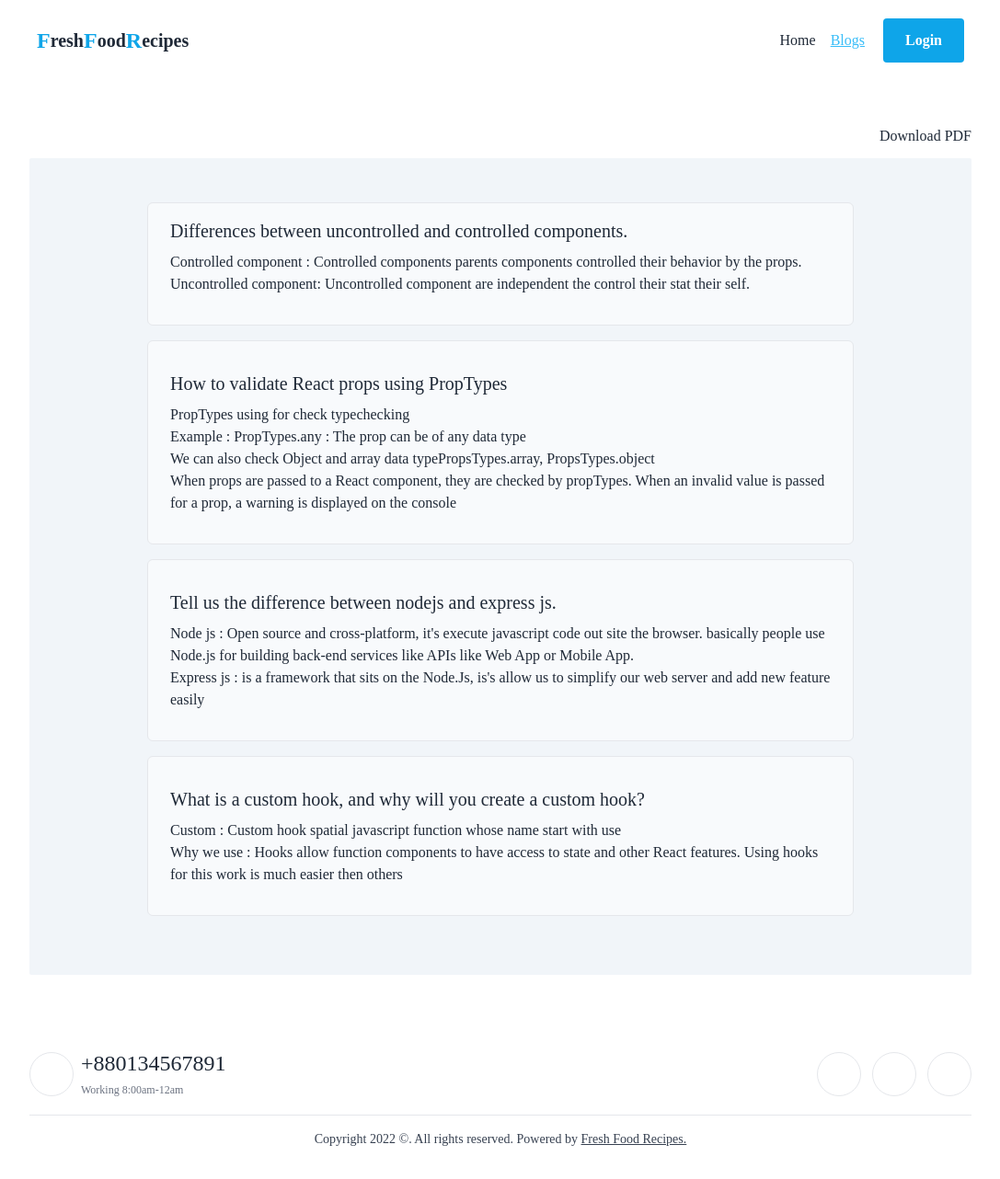
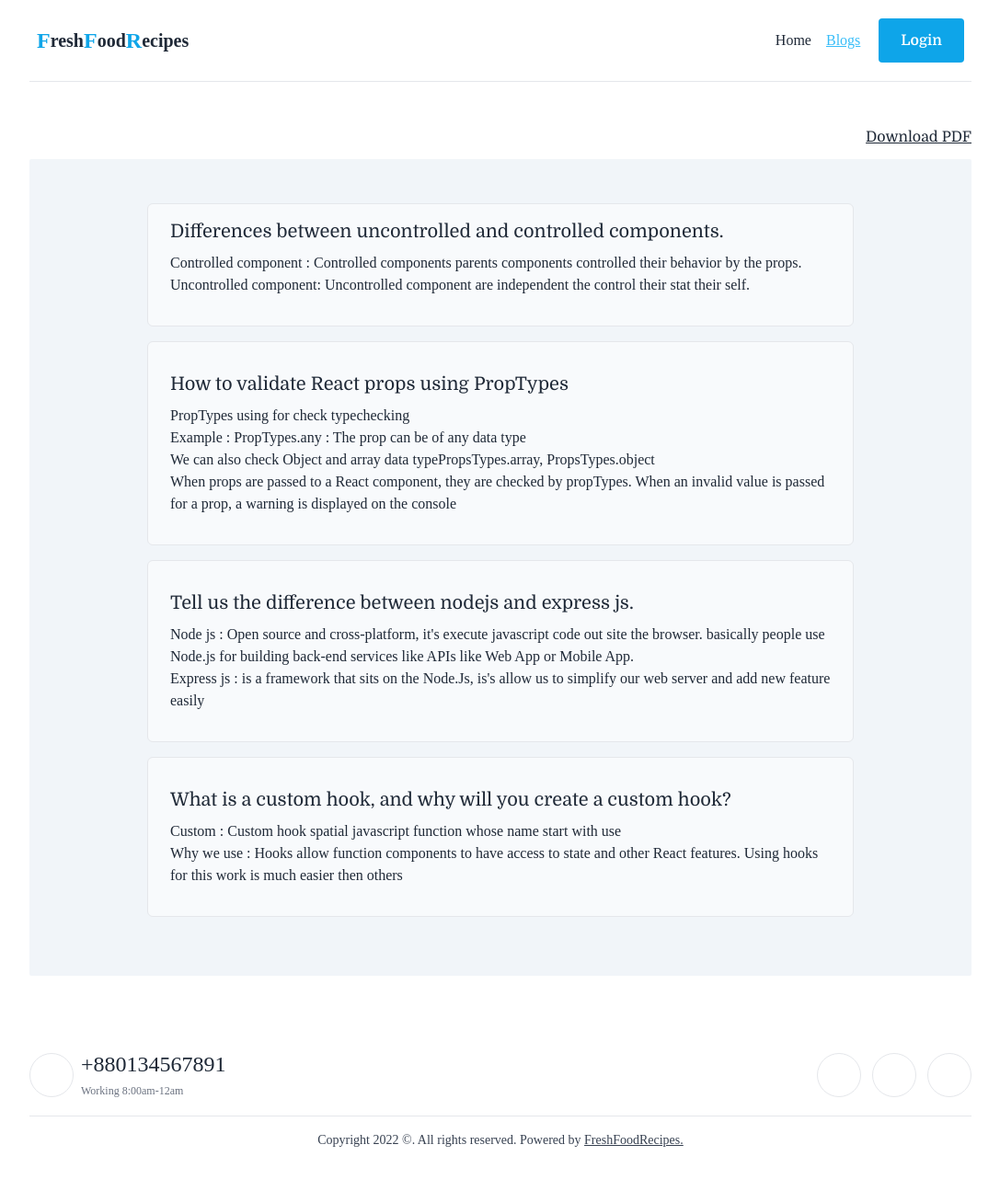
Before and after one commit to pm-rahman/frash-food-recipe-client, a React (Vite) app: page /blogs in a window 1280 px wide. Shown: the whole page at 92% size, without its empty margins (96-1183 px from the left). Built offline with nearby package versions, Linux system fonts and the light colour scheme; no server answers; some icons are missing.

Commit message:
after all check

```diff
--- a/index.html
+++ b/index.html
@@ -1,13 +1,18 @@
 <!DOCTYPE html>
 <html lang="en">
+
 <head>
   <meta charset="UTF-8" />
   <meta name="viewport" content="width=device-width, initial-scale=1.0" />
-    <link rel="shortcut icon" href="/src/assets/logo.png" type="image/x-icon">
-    <title>Fresh Food Recipes</title>
+  <link rel="preconnect" href="https://fonts.googleapis.com">
+  <link rel="preconnect" href="https://fonts.gstatic.com" crossorigin>
+  <link href="https://fonts.googleapis.com/css2?family=Domine:wght@400;500;600;700&display=swap" rel="stylesheet">
+  <title>Fresh-Food-Recipes</title>
 </head>
+
 <body>
   <div id="root"></div>
   <script type="module" src="/src/main.jsx"></script>
 </body>
+
 </html>
--- a/src/Components/Footer/Footer.jsx
+++ b/src/Components/Footer/Footer.jsx
@@ -19,7 +19,7 @@ const Footer = () => {
                 </div>
             </div>
             <hr />
-            <p className='mt-4 text-gray-700 text-center text-sm'>Copyright 2022 ©. All rights reserved. Powered by <Link className='underline'>Fresh Food Recipes.</Link></p>
+            <p className='mt-4 text-gray-700 text-center text-sm'>Copyright 2022 ©. All rights reserved. Powered by <Link className='underline'>FreshFoodRecipes.</Link></p>
         </div>
     );
 };
--- a/src/Pages/BlogPage/BlogPage.jsx
+++ b/src/Pages/BlogPage/BlogPage.jsx
@@ -5,10 +5,10 @@ import Blogs from './Blogs';
 const BlogPage = () => {
     const ref = useRef()
     return (
-        <div className="px-32 py-12">
+        <div className="mx-32 py-12 border-t">
             <div className='text-right mb-3'>
                 <ReactPrint
-                    trigger={() => <button>Download PDF</button>}
+                    trigger={() => <button className='underline'>Download PDF</button>}
                     content={() => ref.current}
                 />
             </div>
--- a/src/Pages/Login/Login/Login.jsx
+++ b/src/Pages/Login/Login/Login.jsx
@@ -16,9 +16,7 @@ const Login = () => {
         const email = form.email.value;
         const password = form.password.value;
         loginHandler(email, password)
-            .then(result => {
-                const user = result.user;
-                console.log(user);
+            .then(() => {
                 navigate(from);
             })
             .catch(err => {
@@ -29,10 +27,8 @@ const Login = () => {
     const createGoogleUserHandler = () => {
         setError('');
         googleUserHandler()
-            .then(result => {
-                const user = result.user
+            .then(() => {
                 navigate(from);
-                console.log(user);
             })
             .catch(err => {
                 setError(err.message)
@@ -41,17 +37,15 @@ const Login = () => {
     const createGitHubUserHandler = () => {
         setError('');
         GitHubUserHandler()
-            .then(result => {
-                const user = result.user;
+            .then(() => {
                 navigate(from);
-                console.log(user);
             })
             .catch(err => {
                 setError(err.message);
             })
     }
     return (
-        <div className="px-12 sm:px-20 md:px-32 py-12">
+        <div className="mx-12 border-t sm:mx-20 md:mx-32 py-12">
             <div className="flex flex-col items-center bg-slate-50 py-10 sm:justify-center">
                 <div className="w-full px-10 py-8 overflow-hidden bg-white shadow-md sm:max-w-lg sm:rounded-lg">
                     <form onSubmit={signFormHandler}>
--- a/src/Pages/Login/Register/Register.jsx
+++ b/src/Pages/Login/Register/Register.jsx
@@ -4,7 +4,7 @@ import { AuthContext } from "../../../Providers/AuthProvider/AuthProvider";
 import { updateProfile } from "firebase/auth";
 
 const Register = () => {
-    const { createUserHandler, googleUserHandler, GitHubUserHandler } = useContext(AuthContext);
+    const { createUserHandler, googleUserHandler, GitHubUserHandler} = useContext(AuthContext);
     const [error, setError] = useState('');
     const [isPassShow, setIsPassShow] = useState(false)
     const navigate = useNavigate();
@@ -25,19 +25,18 @@ const Register = () => {
                 const user = result.user;
                 updateUserInfo(user, name, photoUrl);
                 navigate('/');
+                form.reset();
             })
             .catch(err => {
                 setError(err.message);
             });
-        form.reset();
     }
 
     const createGoogleUserHandler = () => {
         setError('');
         googleUserHandler()
-            .then(result => {
-                const user = result.user
-                console.log(user);
+            .then(() => {
+
             })
             .catch(err => {
                 setError(err.message)
@@ -46,9 +45,7 @@ const Register = () => {
     const createGitHubUserHandler = () => {
         setError('');
         GitHubUserHandler()
-            .then(result => {
-                const user = result.user;
-                console.log(user);
+            .then(() => {
             })
             .catch(err => {
                 setError(err.message);
@@ -65,7 +62,7 @@ const Register = () => {
     }
 
     return (
-        <div className="px-12 sm:px-20 md:px-32 py-12">
+        <div className="mx-12 border-t sm:mx-20 md:mx-32 py-12">
             <div className="flex flex-col items-center bg-slate-50 py-10 sm:justify-center">
                 <div className="w-full px-10 py-8 overflow-hidden bg-white shadow-md sm:max-w-lg sm:rounded-lg">
                     <form onSubmit={registerFormHandler}>
```
Also changed, not shown: src/Providers/AuthProvider/AuthProvider.jsx (+12 -12 lines), src/assets/logo.png (deleted). Lines whose indentation alone changed are shown as unchanged.
